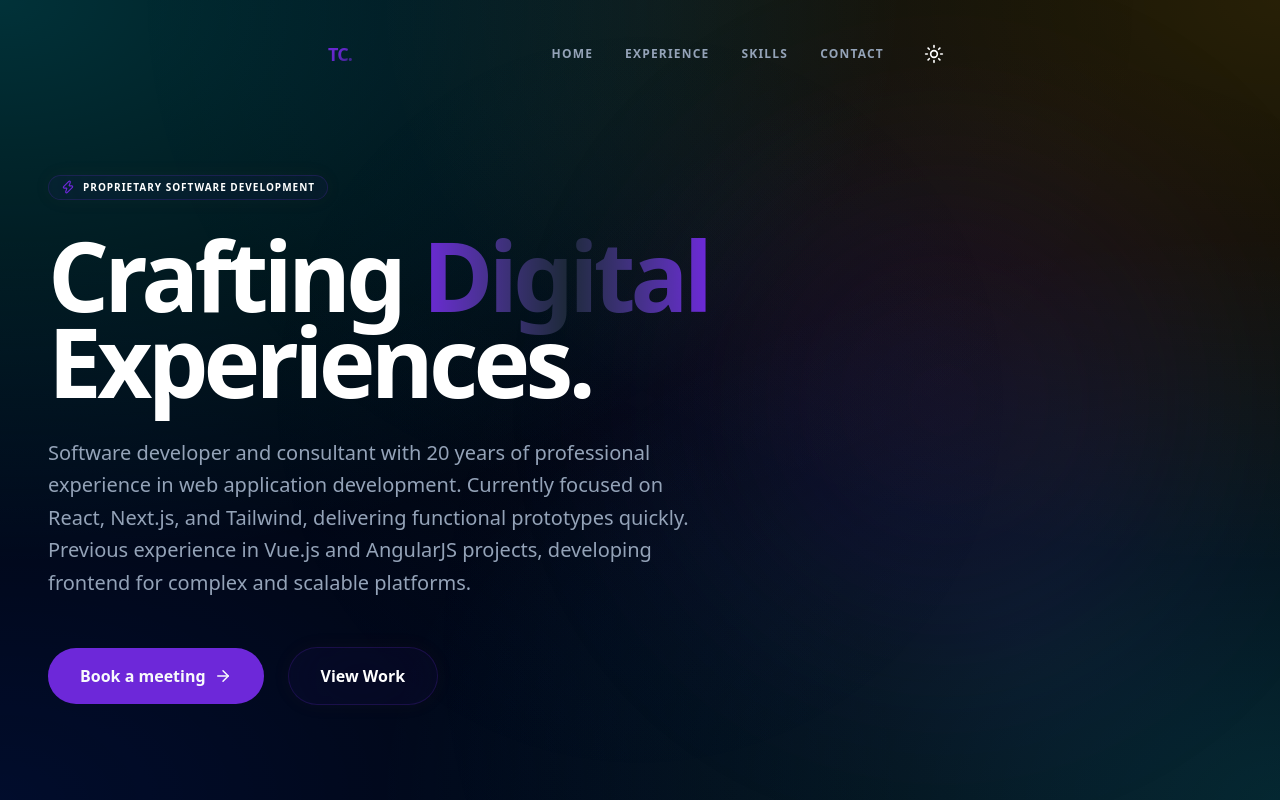
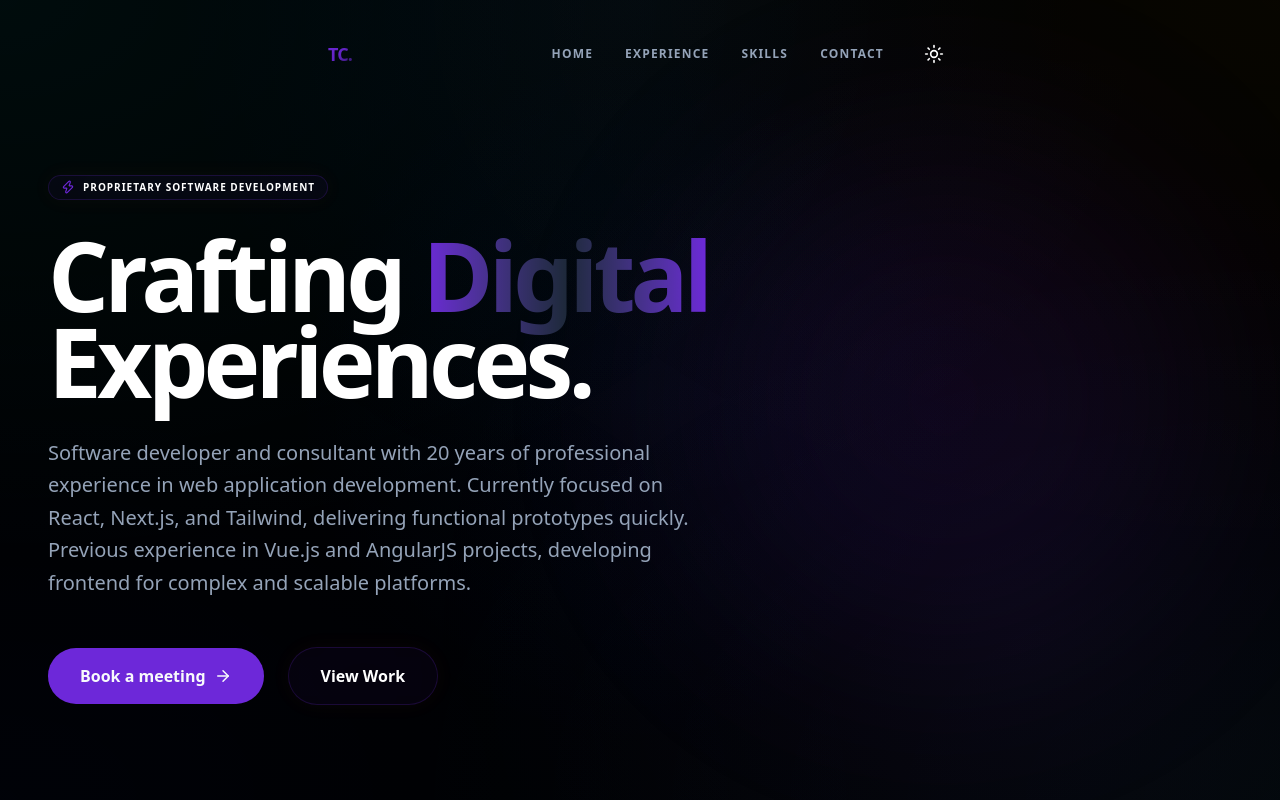
Before and after one commit to tudor-crisan/tudorcrisan.dev, a Next.js app: page / in a window 1280 px wide. Shown: the top 800 px of the page. Built offline with nearby package versions, Linux system fonts and the light colour scheme.

Commit message:
style: set v2 as default with proper light/dark mode support

```diff
--- a/src/app/globals.css
+++ b/src/app/globals.css
@@ -26,24 +26,24 @@
 }
 
 .v2 {
-  --background: 225 50% 3%;
-  --foreground: 185 100% 98%;
+  --background: 0 0% 100%;
+  --foreground: 225 50% 5%;
 
-  --primary: 185 100% 50%;
-  --primary-foreground: 225 50% 3%;
+  --primary: 185 100% 45%;
+  --primary-foreground: 0 0% 100%;
 
   --secondary: 45 100% 50%;
-  --secondary-foreground: 225 50% 3%;
+  --secondary-foreground: 225 50% 5%;
 
-  --muted: 225 50% 10%;
-  --muted-foreground: 185 40% 70%;
+  --muted: 185 30% 96%;
+  --muted-foreground: 185 40% 30%;
 
-  --accent: 185 100% 50%;
-  --accent-foreground: 225 50% 3%;
+  --accent: 185 100% 45%;
+  --accent-foreground: 0 0% 100%;
 
-  --border: 185 100% 50% / 0.25;
-  --input: 185 100% 50% / 0.15;
-  --ring: 185 100% 50%;
+  --border: 185 100% 50% / 0.1;
+  --input: 185 100% 50% / 0.05;
+  --ring: 185 100% 45%;
 }
 
 .dark {
@@ -67,9 +67,25 @@
   --ring: 224.3 76.3% 48%;
 }
 
-.v2.dark {
-  --background: 225 60% 2%;
-  --border: 185 100% 50% / 0.3;
+.v2:is(.dark *) {
+  --background: 225 50% 3%;
+  --foreground: 185 100% 98%;
+
+  --primary: 185 100% 50%;
+  --primary-foreground: 225 50% 3%;
+
+  --secondary: 45 100% 50%;
+  --secondary-foreground: 225 50% 3%;
+
+  --muted: 225 50% 10%;
+  --muted-foreground: 185 40% 70%;
+
+  --accent: 185 100% 50%;
+  --accent-foreground: 225 50% 3%;
+
+  --border: 185 100% 50% / 0.25;
+  --input: 185 100% 50% / 0.15;
+  --ring: 185 100% 50%;
 }
 
 @theme {
@@ -145,6 +161,14 @@
 
   .v2 .bg-mesh {
     background-image:
+      radial-gradient(at 0% 0%, hsla(185, 100%, 50%, 0.05) 0px, transparent 50%),
+      radial-gradient(at 100% 0%, hsla(45, 100%, 50%, 0.03) 0px, transparent 50%),
+      radial-gradient(at 100% 100%, hsla(185, 100%, 50%, 0.03) 0px, transparent 50%),
+      radial-gradient(at 0% 100%, hsla(225, 100%, 50%, 0.03) 0px, transparent 50%);
+  }
+
+  .v2:is(.dark *) .bg-mesh {
+    background-image:
       radial-gradient(at 0% 0%, hsla(185, 100%, 50%, 0.2) 0px, transparent 50%),
       radial-gradient(at 100% 0%, hsla(45, 100%, 50%, 0.15) 0px, transparent 50%),
       radial-gradient(at 100% 100%, hsla(185, 100%, 50%, 0.15) 0px, transparent 50%),
```
